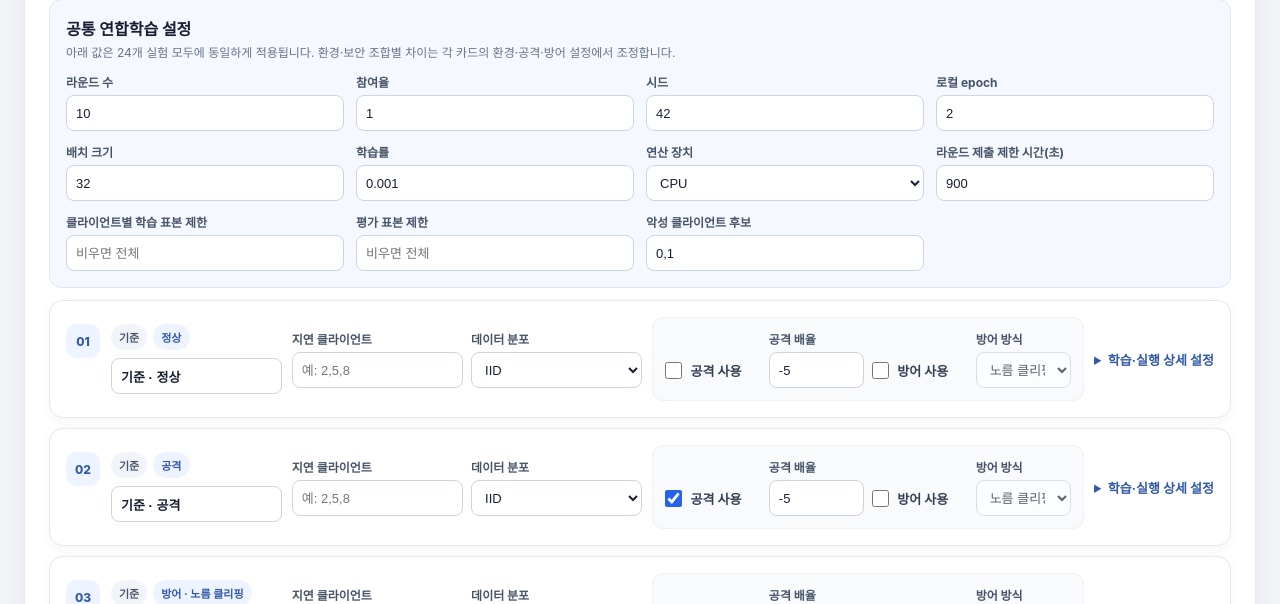
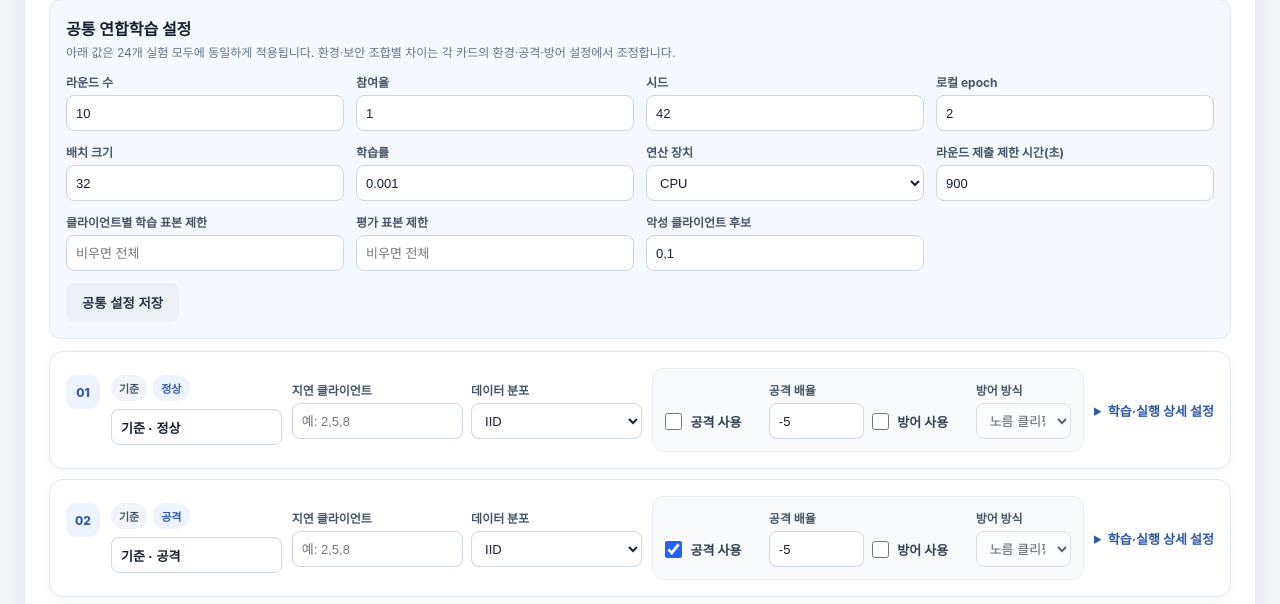
Before and after one commit to aphyrince/FedSecuSimulator, a Flask app: page / in a window 1280 px wide, after a click that opens the changed part. Shown: the part 702-1306 px from the top of the page. Run offline with Flask 3, Linux system fonts and the light colour scheme; data that the repository does not hold is empty; parts of the project's set-up code (start-up, migrations or seed data) failed here and were passed over.

Commit message:
통합실험 탭에 설정 저장 버튼 없던거 추가.

```diff
--- a/exp_manager/static/css.css
+++ b/exp_manager/static/css.css
@@ -203,6 +203,14 @@ h2, h3 { margin-top: 0; }
     color: #64748b;
     font-size: 13px;
 }
+.linked-config-actions {
+    display: flex;
+    flex-wrap: wrap;
+    align-items: center;
+    gap: 8px;
+    margin-top: 12px;
+}
+.linked-config-actions button { margin: 0; }
 .template-buttons {
     display: flex;
     flex-wrap: wrap;
--- a/exp_manager/static/js/continuous-experiments.js
+++ b/exp_manager/static/js/continuous-experiments.js
@@ -143,6 +143,23 @@ function readLinkedSharedSettings() {
       .filter(Boolean)
       .map(Number),
   };
+}
+
+function linkedExperimentConfigOverrides() {
+  return {
+    ...readLinkedSharedSettings(),
+    experiment_type: 'federated',
+    use_pretrained_global_model: false,
+    pretrained_model_data: '',
+    round_configs: [],
+  };
+}
+
+async function saveLinkedExperimentConfig() {
+  return saveExperimentConfig(linkedExperimentConfigOverrides(), {
+    buttonId: 'save-linked-config-button',
+    statusId: 'linked-config-save-status',
+  });
 }
 
 function renderContinuousCaseSettings(defaults, linked = false) {
@@ -730,12 +747,7 @@ async function startContinuousLinkedExperiments() {
     if (document.getElementById('experiment-type').value !== 'federated') {
       selectExperimentTab('federated');
     }
-    const saved = await saveExperimentConfig({
-      experiment_type: 'federated',
-      use_pretrained_global_model: false,
-      pretrained_model_data: '',
-      round_configs: [],
-    });
+    const saved = await saveLinkedExperimentConfig();
     if (!saved) {
       return;
     }
--- a/exp_manager/static/js/manager.js
+++ b/exp_manager/static/js/manager.js
@@ -17,9 +17,13 @@ async function startExperiment() {
   await control('/api/experiment/start');
 }
 
-async function saveExperimentConfig(overrides = {}) {
-  const saveButton = document.getElementById('save-config-button');
-  const saveStatus = document.getElementById('config-save-status');
+async function saveExperimentConfig(
+  overrides = {},
+  { buttonId = 'save-config-button', statusId = 'config-save-status' } = {},
+) {
+  const saveButton = document.getElementById(buttonId);
+  const saveStatus = document.getElementById(statusId);
+  const saveButtonLabel = saveButton.textContent;
   const config = {
     experiment_id: document.getElementById('experiment-id').value,
     num_rounds: Number(document.getElementById('rounds').value),
@@ -91,7 +95,7 @@ async function saveExperimentConfig(overrides = {}) {
     return false;
   } finally {
     saveButton.disabled = false;
-    saveButton.textContent = '설정 저장';
+    saveButton.textContent = saveButtonLabel;
   }
 
   try {
--- a/exp_manager/templates/manager.html
+++ b/exp_manager/templates/manager.html
@@ -581,6 +581,22 @@
               <label>평가 표본 제한<input id="linked-shared-max-test-samples" type="number" min="1" placeholder="비우면 전체"></label>
               <label>악성 클라이언트 후보<input id="linked-shared-malicious-clients" value="0,1" placeholder="쉼표로 구분, 예: 0,1"></label>
             </div>
+            <div class="linked-config-actions">
+              <button
+                id="save-linked-config-button"
+                type="button"
+                class="secondary"
+                onclick="saveLinkedExperimentConfig()"
+              >
+                공통 설정 저장
+              </button>
+              <p
+                id="linked-config-save-status"
+                class="config-save-status"
+                role="status"
+                aria-live="polite"
+              ></p>
+            </div>
           </section>
           <div id="continuous-linked-experiments" class="continuous-case-grid"></div>
           <p id="continuous-linked-fl-status" class="continuous-dlg-help">
```
